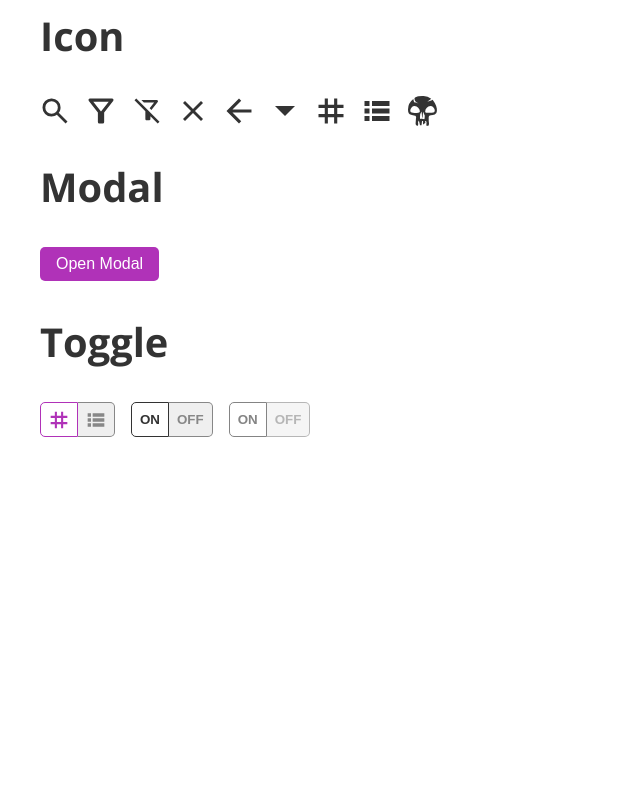
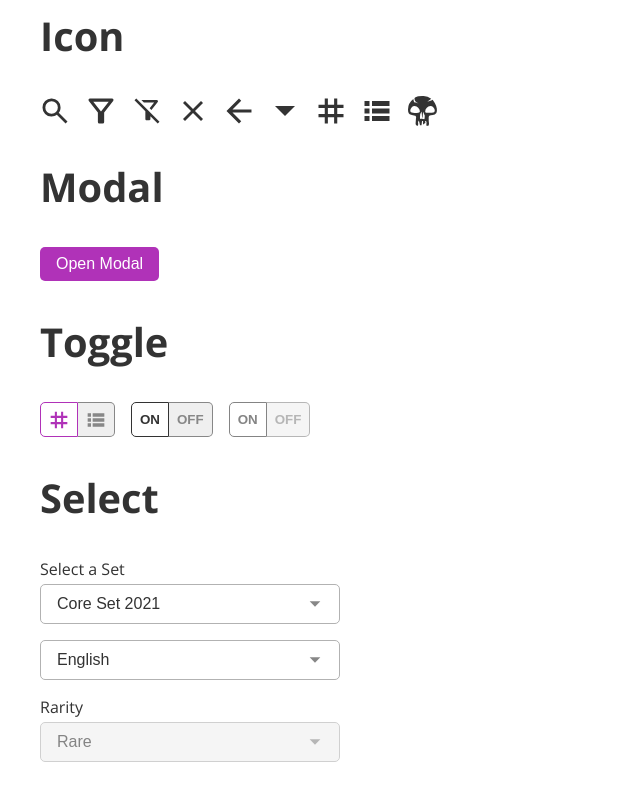
Before and after one commit to gabrieledarrigo/mtg-collection, a Next.js app: page /components in a window 1280 px wide. Shown: the part 2445-3245 px from the top of the page, without its empty margins (0-640 px from the left). Before the commit the page ends 2922 px from the top, so only its background shows below. Built offline with nearby package versions, Linux system fonts and the light colour scheme.

Commit message:
Add Select component demo to showcase page
Co-authored-by: gabrieledarrigo <1985555+gabrieledarrigo@users.noreply.github.com>

```diff
--- a/src/app/components/page.tsx
+++ b/src/app/components/page.tsx
@@ -7,9 +7,11 @@ import { Button, ButtonVariant } from "./Button/Button";
 import { Icon, IconName } from "./Icon/Icon";
 import { Modal } from "./Modal/Modal";
 import { Toggle, ToggleVariant } from "./Toggle/Toggle";
+import { Select } from "./Select/Select";
 
 export default function Home() {
   const [modalOpen, setModalOpen] = useState(false);
+  const [selectedSet, setSelectedSet] = useState("m21");
 
   return (
     <main>
@@ -184,6 +186,46 @@ export default function Home() {
             disabled
           />
         </div>
+
+        <h2>Select</h2>
+        <div style={{ display: "flex", gap: "1rem", flexDirection: "column", maxWidth: "300px" }}>
+          <Select
+            options={[
+              { value: "m21", label: "Core Set 2021" },
+              { value: "znr", label: "Zendikar Rising" },
+              { value: "khm", label: "Kaldheim" },
+              { value: "stx", label: "Strixhaven" },
+            ]}
+            value={selectedSet}
+            onChange={setSelectedSet}
+            label="Select a Set"
+          />
+
+          <Select
+            options={[
+              { value: "en", label: "English" },
+              { value: "it", label: "Italian" },
+              { value: "es", label: "Spanish" },
+              { value: "fr", label: "French" },
+            ]}
+            value="en"
+            onChange={(value) => alert(`Language: ${value}`)}
+            placeholder="Choose a language"
+          />
+
+          <Select
+            options={[
+              { value: "common", label: "Common" },
+              { value: "uncommon", label: "Uncommon" },
+              { value: "rare", label: "Rare" },
+              { value: "mythic", label: "Mythic" },
+            ]}
+            value="rare"
+            onChange={() => {}}
+            label="Rarity"
+            disabled
+          />
+        </div>
       </section>
     </main>
   );
```
